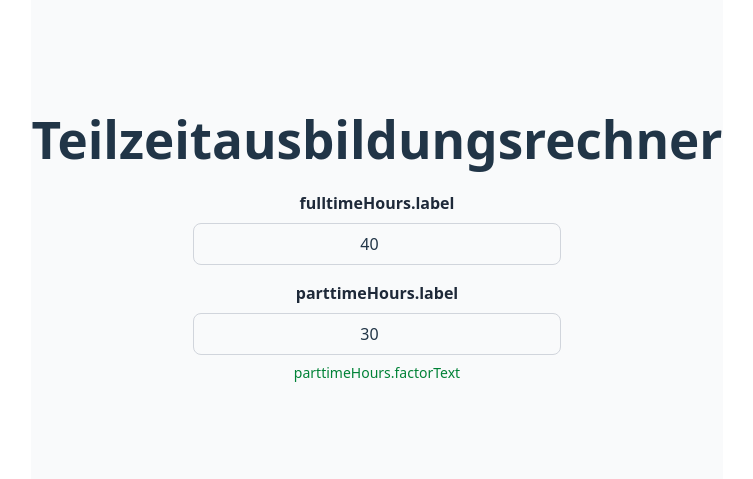
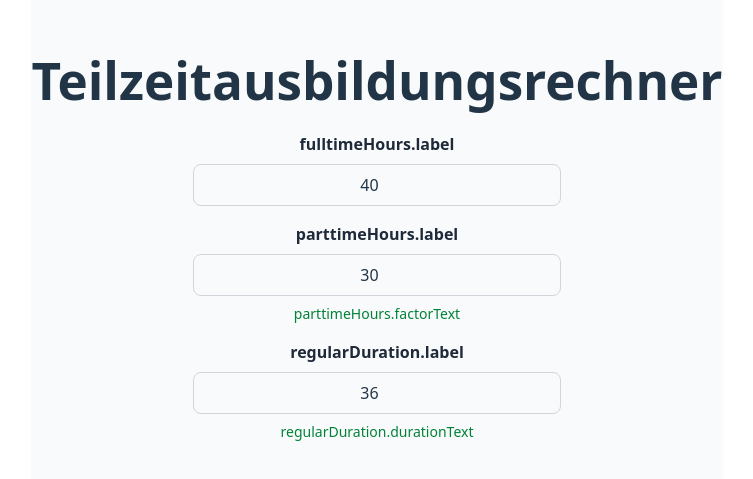
Before and after one commit to HadiDoBronxs/Teilzeitausbildungsrechner, a React (Vite) app: page / in a window 1280 px wide. Shown: the part 181-660 px from the top of the page, without its empty margins (263-1016 px from the left). Built offline with nearby package versions, Linux system fonts and the light colour scheme.

Commit message:
Add RegularDurationInput component with validation and tests — this commit is related to #11

```diff
--- a/src/App.jsx
+++ b/src/App.jsx
@@ -3,7 +3,8 @@ import reactLogo from './assets/react.svg'
 import viteLogo from '/vite.svg'
 import './App.css'
 import FulltimeHoursInput from './components/FulltimeHoursInput.jsx'
-import ParttimeHoursInput from "./components/ParttimeHoursInput.jsx";
+import ParttimeHoursInput from "./components/ParttimeHoursInput.jsx"
+import RegularDurationInput from "./components/RegularDurationInput.jsx"
 
 export default function App() {
   return (
@@ -11,6 +12,7 @@ export default function App() {
       <h1 className="text-2xl font-bold mb-4 text-center">Teilzeitausbildungsrechner</h1>
       <FulltimeHoursInput />
       <ParttimeHoursInput />
+      <RegularDurationInput />
     </main>
 
   );
--- /dev/null
+++ b/src/components/RegularDurationInput.jsx
@@ -0,0 +1,70 @@
+import React, { useState } from "react";
+import { useTranslation } from "react-i18next";
+
+export const REGULAR_DURATION_NAME = "regular-duration-input";
+export const REGULAR_DURATION_ERROR_ID = `${REGULAR_DURATION_NAME}-error`;
+export const DURATION_MIN = 12;
+export const DURATION_MAX = 48;
+
+export const isRegularDurationValid = (raw) => {
+  if (raw === "") return false;
+  const n = Number(raw);
+  return !Number.isNaN(n) && n >= DURATION_MIN && n <= DURATION_MAX;
+};
+
+export default function RegularDurationInput() {
+  const { t } = useTranslation();
+  const [months, setMonths] = useState(36); // Default 36 months
+  const isValid = isRegularDurationValid(months);
+
+  return (
+    <div className="flex flex-col gap-2 w-full max-w-sm mx-auto p-2">
+      <label
+        htmlFor={REGULAR_DURATION_NAME}
+        className="font-semibold text-gray-800"
+      >
+        {t("regularDuration.label")}
+      </label>
+
+      <input
+        id={REGULAR_DURATION_NAME}
+        name={REGULAR_DURATION_NAME}
+        data-testid={REGULAR_DURATION_NAME}
+        type="number"
+        inputMode="numeric"
+        min={DURATION_MIN}
+        max={DURATION_MAX}
+        step={1}
+        value={months}
+        onChange={(e) => setMonths(e.target.value)}
+        aria-invalid={!isValid}
+        aria-describedby={REGULAR_DURATION_ERROR_ID}
+        className={`border rounded-lg p-2 text-center focus:outline-none focus:ring-2 focus:ring-blue-500 ${
+          !isValid ? "border-red-500" : "border-gray-300"
+        }`}
+      />
+
+      {!isValid && (
+        <p
+          id={REGULAR_DURATION_ERROR_ID}
+          data-testid={`${REGULAR_DURATION_NAME}-error`}
+          className="text-red-600 text-sm"
+          role="alert"
+        >
+          {t("regularDuration.error", { min: DURATION_MIN, max: DURATION_MAX })}
+        </p>
+      )}
+
+      {/* Anzeige in Jahren und Monaten bei gültiger Eingabe */}
+      {isValid && (
+        <p className="text-green-700 text-sm font-medium" aria-live="polite">
+          {t("regularDuration.durationText", {
+            months: months,
+            years: Math.floor(months / 12),
+            remainingMonths: months % 12
+          })}
+        </p>
+      )}
+    </div>
+  );
+}
--- a/vitest.setup.js
+++ b/vitest.setup.js
@@ -7,6 +7,8 @@ vi.mock("react-i18next", () => ({
         ? `ERR ${opts?.min}-${opts?.max}`
         : key === "parttimeHours.error"
         ? `ERR ${opts?.min}-${opts?.max}`
+        : key === "regularDuration.error"
+        ? `ERR ${opts?.min}-${opts?.max}`
         : key,
   }),
 }));
```
Also changed, not shown: 1 other file (tests, documents, lock files or other folders).
